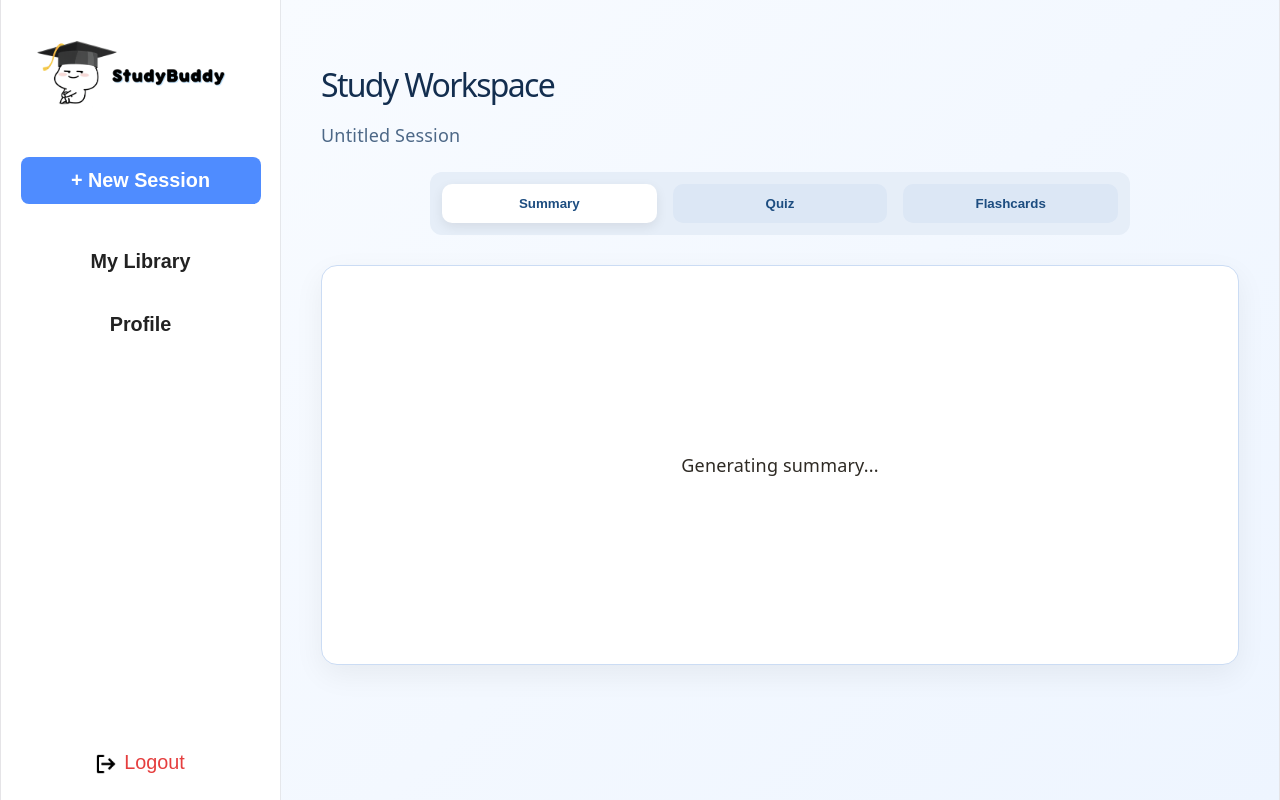
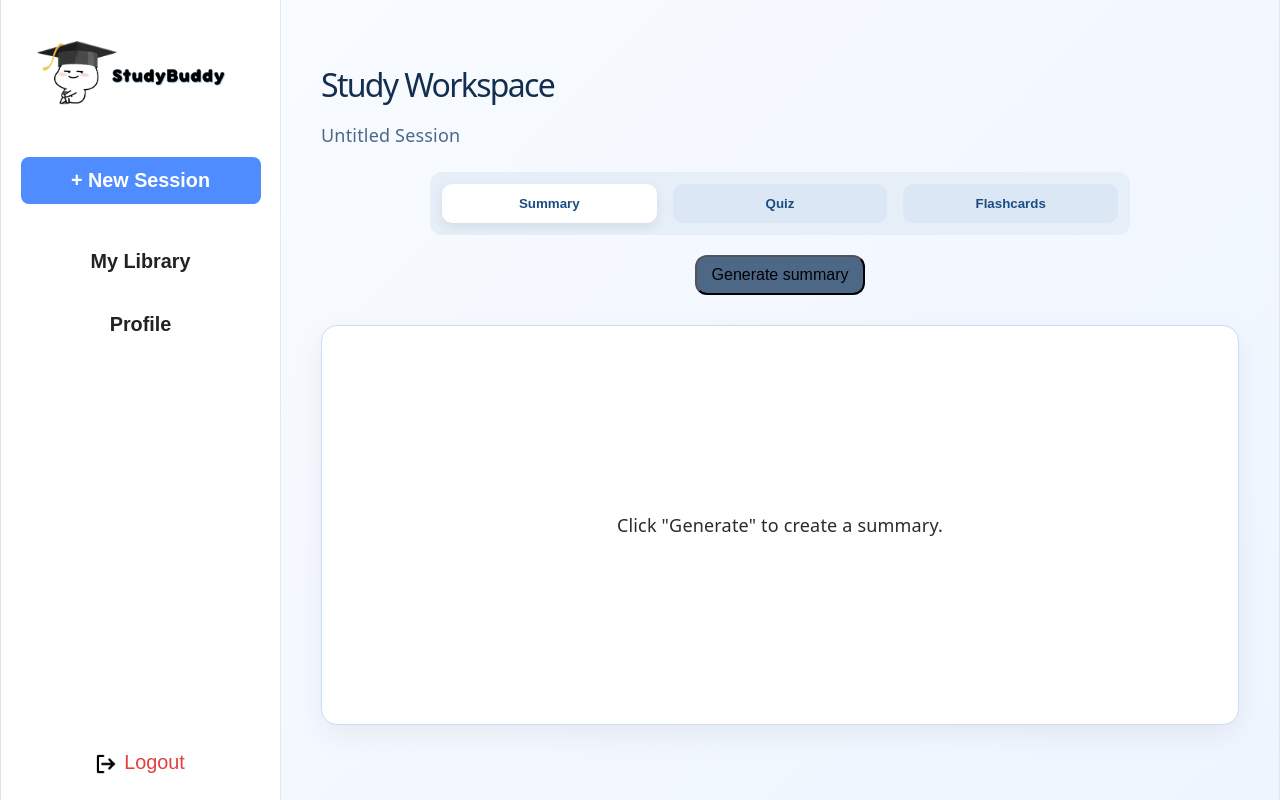
Before and after one commit to bypameladaniel/study-buddy, a React (Vite) app in the folder frontend/: page /study-workspace in a window 1280 px wide. Built offline with nearby package versions, Linux system fonts and the light colour scheme; no server answers.

Commit message:
Add a button to generate content
Tabs will only be used to switch, and not generate

```diff
--- a/frontend/src/pages/StudyWorkspace.tsx
+++ b/frontend/src/pages/StudyWorkspace.tsx
@@ -8,11 +8,9 @@ import {
 } from "../LLMServices/prompts";
 import { useLocation } from "react-router-dom";
 
+type TabType = "summary" | "quiz" | "flashcards";
+
 const StudyWorkspace: React.FC = () => {
-  const [activeTab, setActiveTab] = useState<"summary" | "quiz" | "flashcards">(
-    "summary"
-  );
-  const [output, setOutput] = useState("");
   const location = useLocation();
 
   const { studyMaterial, sessionTitle } =
@@ -21,25 +19,50 @@ const StudyWorkspace: React.FC = () => {
       sessionTitle?: string;
     }) || {};
 
-  const handleTabChange = async (tab: "summary" | "quiz" | "flashcards") => {
-    setActiveTab(tab);
+  const [activeTab, setActiveTab] = useState<TabType>("summary");
 
+  const [outputs, setOutputs] = useState<Record<TabType, string>>({
+    summary: "",
+    quiz: "",
+    flashcards: "",
+  });
+
+  const [loading, setLoading] = useState(false);
+
+  const handleGenerate = async () => {
     if (!studyMaterial) return;
 
-    if (tab === "summary") {
-      const res = await generateSummary(studyMaterial);
-      setOutput(res);
+    setLoading(true);
+
+    let result = "";
+
+    if (activeTab === "summary") {
+      result = await generateSummary(studyMaterial);
+    } else if (activeTab === "quiz") {
+      result = await generateQuiz(studyMaterial);
+    } else if (activeTab === "flashcards") {
+      result = await generateFlashCards(studyMaterial);
     }
 
-    if (tab === "quiz") {
-      const res = await generateQuiz(studyMaterial);
-      setOutput(res);
+    setOutputs((prev) => ({
+      ...prev,
+      [activeTab]: result,
+    }));
+
+    setLoading(false);
+  };
+
+  const getContent = () => {
+    const current = outputs[activeTab];
+
+    if (loading) {
+      return `Generating ${activeTab}...`;
     }
 
-    if (tab === "flashcards") {
-      const res = await generateFlashCards(studyMaterial);
-      setOutput(res);
+    if (!current) {
+      return `Click "Generate" to create a ${activeTab}.`;
     }
+    return current;
   };
 
   return (
@@ -56,35 +79,38 @@ const StudyWorkspace: React.FC = () => {
           <TabButton
             label="Summary"
             active={activeTab === "summary"}
-            onClick={() => handleTabChange("summary")}
+            onClick={() => setActiveTab("summary")}
           />
           <TabButton
             label="Quiz"
             active={activeTab === "quiz"}
-            onClick={() => handleTabChange("quiz")}
+            onClick={() => setActiveTab("quiz")}
           />
           <TabButton
             label="Flashcards"
             active={activeTab === "flashcards"}
-            onClick={() => handleTabChange("flashcards")}
+            onClick={() => setActiveTab("flashcards")}
           />
         </div>
 
-        {/* Content Box */}
+        {/* Generate Button */}
+        <div >
+          <button
+            onClick={handleGenerate}
+            disabled={loading}
+            style={{
+              ...styles.generateButton,
+              opacity: loading ? 0.6 : 1,
+              cursor: loading ? "not-allowed" : "pointer",
+            }}
+          >
+            {loading ? "Generating..." : `Generate ${activeTab}`}
+          </button>
+        </div>
+
+        {/* Output */}
         <div style={styles.contentBox}>
-          {activeTab === "summary" && (
-            <p style={styles.contentText}>
-              {output || "Generating summary..."}
-            </p>
-          )}
-          {activeTab === "quiz" && (
-            <p style={styles.contentText}>{output || "Generating quiz..."}</p>
-          )}
-          {activeTab === "flashcards" && (
-            <p style={styles.contentText}>
-              {output || "Generating flashcards..."}
-            </p>
-          )}
+          <p style={styles.contentText}>{getContent()}</p>
         </div>
       </div>
     </div>
@@ -181,4 +207,13 @@ const TabButton: React.FC<TabProps> = ({ label, active, onClick }) => {
       fontSize: "18px",
       color: dashboardColors.textareaText,
     },
+    generateButton: {
+      justifyContent: "center",
+      marginTop: "20px",
+      borderRadius: "12px",
+      height: "40px",
+      width: "170px",
+      fontSize: "16px",
+      backgroundColor: workspaceColors.generateButtonBackground,
+    },
   };
--- a/frontend/src/styles/colors.ts
+++ b/frontend/src/styles/colors.ts
@@ -32,4 +32,7 @@ export const workspaceColors = {
   tabBackground: "#E6EEF8",
   tabInactive: "#DCE7F5",
   tabActive: dashboardColors.cardBackground,
+
+  // Button
+  generateButtonBackground: "#4D6887",
 } as const;
```
